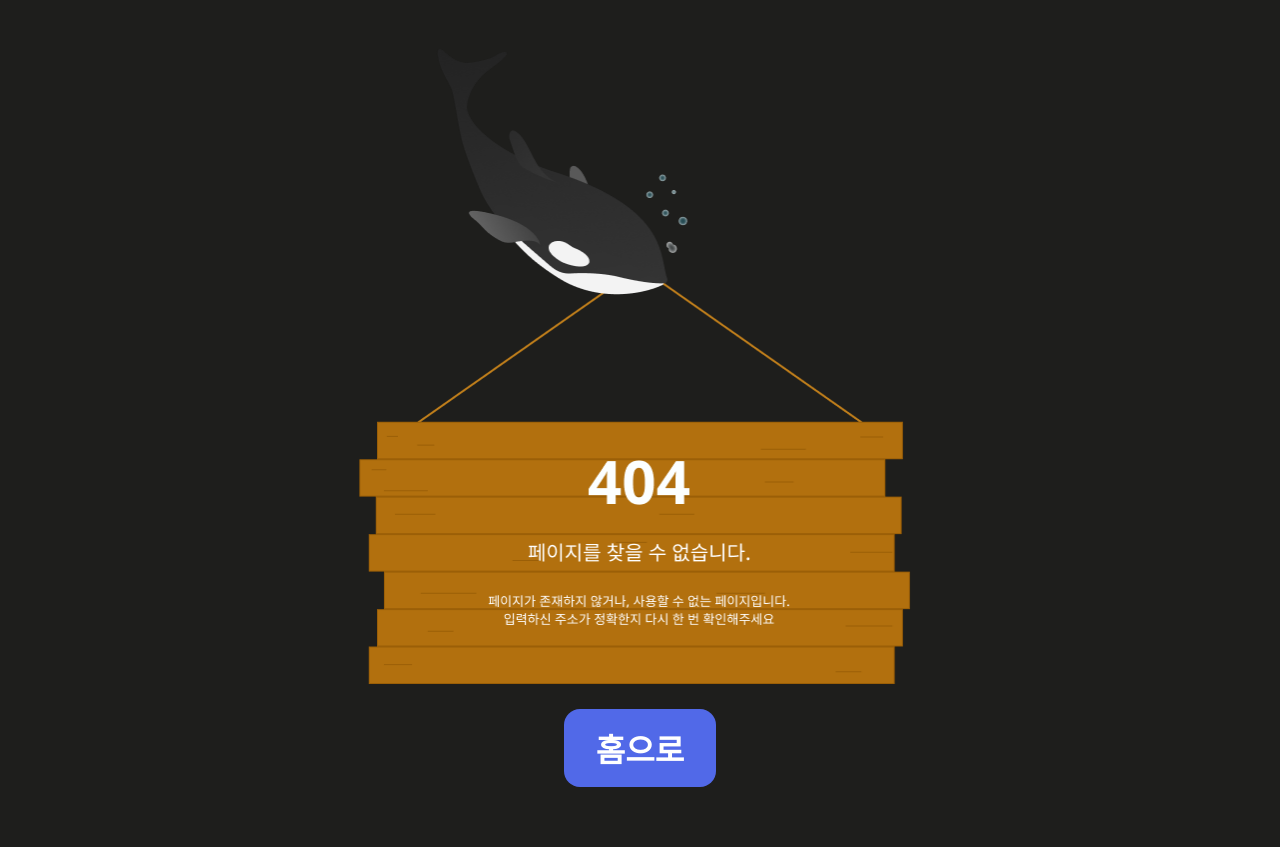
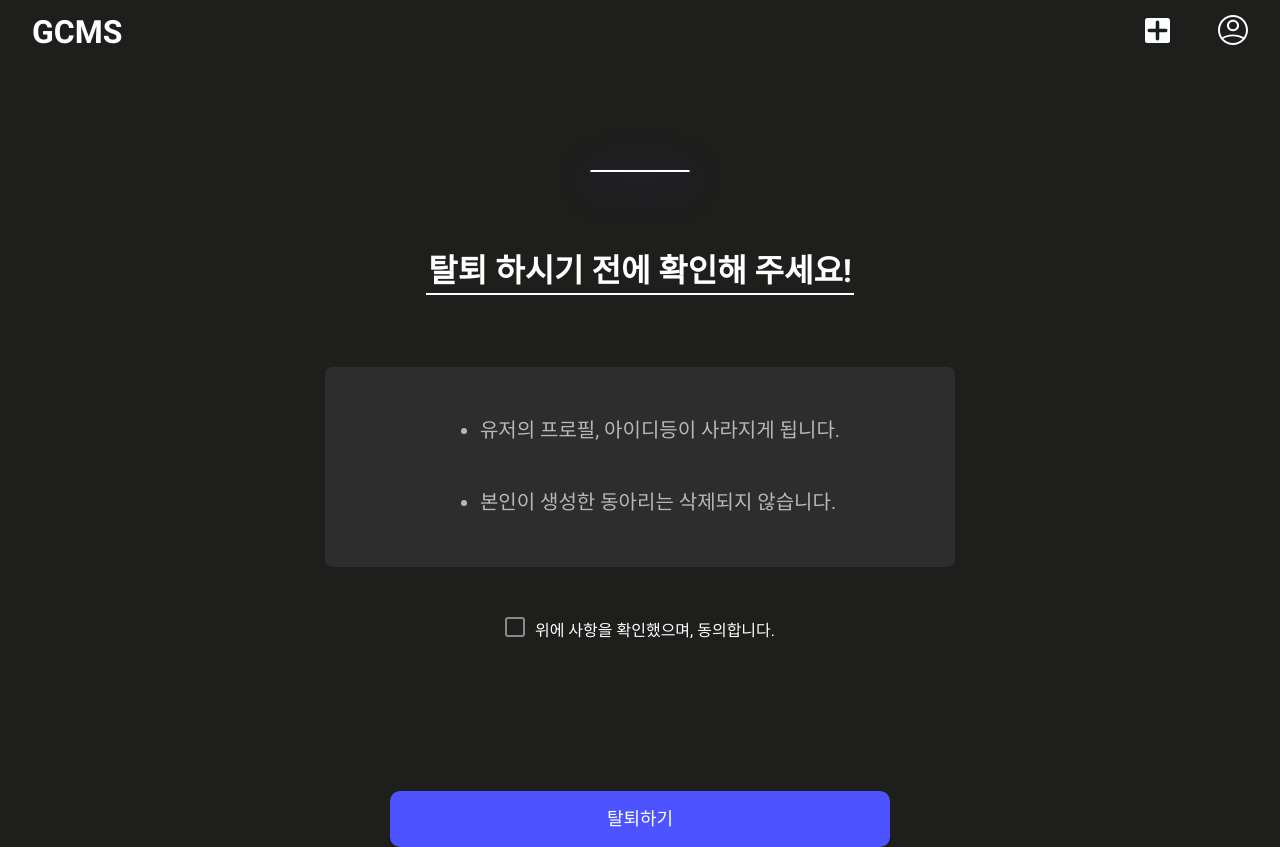
Before and after one commit to GSM-MSG/MSG-Front, a Next.js app: page /admin/1 in a window 1280 px wide. Before the commit this address had no page. Before the commit the page ends 800 px from the top, so only its background shows below. Built offline with nearby package versions, Linux system fonts and the light colour scheme.

Commit message:
Add 학생 탈퇴 기능 추가

```diff
--- a/next.config.js
+++ b/next.config.js
@@ -1,6 +1,6 @@
 /** @type {import('next').NextConfig} */
 const nextConfig = {
   reactStrictMode: true,
-}
+};
 
-module.exports = nextConfig
+module.exports = nextConfig;
--- /dev/null
+++ b/src/components/SecessionPage/index.tsx
@@ -0,0 +1,37 @@
+import * as S from "./style";
+import * as SVG from "../../SVG"
+import { useEffect, useState } from "react";
+import { useRouter } from "next/router";
+
+
+export default function () {
+    const [check, setClick] = useState<boolean>(false);
+    const router = useRouter();
+
+    useEffect(() => {
+        console.log(router.query);
+    })
+
+    return (
+        <S.SecessionPage>
+            <S.LogoWrapper>
+                <SVG.LogoWhite />
+            </S.LogoWrapper>
+            <h1>탈퇴 하시기 전에 확인해 주세요!</h1>
+            <S.Info>
+                <ul>
+                    <li>유저의 프로필, 아이디등이 사라지게 됩니다.</li>
+                    <li>본인이 생성한 동아리는 삭제되지 않습니다.</li>
+                </ul>
+            </S.Info>
+            <S.CheckBox onClick={(e: any) => { e.preventDefault(); setClick(!check) }}>
+                <S.Check check={check}>
+                    <input type="checkbox" />
+                    <span />
+                </S.Check>
+                <p>위에 사항을 확인했으며, 동의합니다.</p>
+            </S.CheckBox>
+            <S.SecessionBtn onClick={() => { check === true && localStorage.setItem('stuNum', JSON.stringify(router.query)); router.push('/admin') }}>탈퇴하기</S.SecessionBtn>
+        </S.SecessionPage >
+    );
+}
--- /dev/null
+++ b/src/components/SecessionPage/style.ts
@@ -0,0 +1,111 @@
+import styled from "@emotion/styled";
+import * as SVG from "../../SVG"
+
+type StyleProps = {
+    check: boolean;
+}
+
+export const SecessionPage = styled.div`
+    display: flex;
+    width: 100vw;
+    height: 100vh;
+    padding-top: 170px;
+    flex-direction: column;
+    align-items: center;
+    gap: 50px;
+
+    h1{
+        border-bottom: 2px solid #fcffff;
+        padding: 2px;
+    }
+`
+
+export const LogoWrapper = styled.div`
+    width: 100px;
+    height: 100px;
+    overflow: hidden;
+    border: 1px solid #fff;
+    box-shadow: 0px 7px 40px #4C53FF;
+    border-radius: 8px;
+`
+
+export const Info = styled.div`
+    width: 630px;
+    height: 200px;
+    background: #2d2d2d;
+    border-radius: 7px;
+    display: flex;
+    justify-content: center;
+    align-items: center;
+
+    li{
+        list-style-type: disc;
+        font-weight: 400;
+        font-size: 20px;
+        line-height: 27px;
+        margin: 45px 0;
+        color: #B7B7B7;
+    }
+`
+
+export const CheckBox = styled.div`
+    display: flex;
+    gap: 10px;
+    p{
+        margin: 0;
+    }
+`
+export const Check = styled.div<StyleProps>`
+    position: relative;
+    display: inline-block;
+    width: 20px;
+    height: 20px;
+    border: ${props => props.check ? "2px solid #00B9FF" : "2px solid #898989"};
+    border-radius: 3px;
+    transition: all .3s ease;
+
+    input[type = "checkbox"]{
+        display: none;
+    }
+
+    span{
+        &:before{
+            content: '';
+            position: absolute;
+            display: inline - block;
+            width: ${props => props.check ? "6px" : 0};
+            height: 2px;
+            background: #00B9FF;
+            transform-origin: left;
+            transform: rotate(45deg);
+            top: 7px;
+            left: 2px;
+            transition: ${props => props.check ? "all .15s ease" : "all .15s ease .1s"};
+        }
+        &:after{
+            content: '';
+            position: absolute;
+            display: inline - block;
+            width: ${props => props.check ? "12px" : 0};
+            height: 2px;
+            background: #00B9FF;
+            transform-origin: left;
+            transform: rotate(-45deg);
+            top: 11px;
+            left: 5px;
+            transition: ${props => props.check ? "all .15s ease .1s" : "all .15s ease"};
+        }
+    }
+`
+
+export const SecessionBtn = styled.button`
+    line-height: 54px;
+    width: 500px;
+    border: none;
+    border-radius: 10px;
+    background: #4C53FF;
+    color: #fff;
+    font-weight: 500;
+    font-size: 18px;
+    margin-top: 100px;
+`
--- /dev/null
+++ b/src/pages/admin/[secession]/index.tsx
@@ -0,0 +1,11 @@
+import Header from "../../../components/Header";
+import SecessionPage from "../../../components/SecessionPage";
+
+export default function ClubAdmin() {
+    return (
+        <>
+            <Header />
+            <SecessionPage />
+        </>
+    )
+}
```
Also changed, not shown: src/components/ClubAdminPage/DummyData.tsx (+23 -3 lines), src/components/ClubAdminPage/Modify.tsx (+16 -13 lines), src/components/ClubAdminPage/index.tsx (+15 -4 lines), src/components/ClubAdminPage/style.ts (+5 -5 lines), src/pages/admin.tsx (deleted, +0 -11 lines), src/pages/admin/index.tsx (added, +11 -0 lines).
